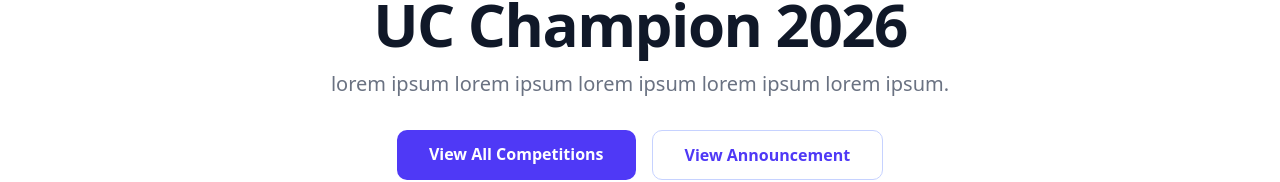
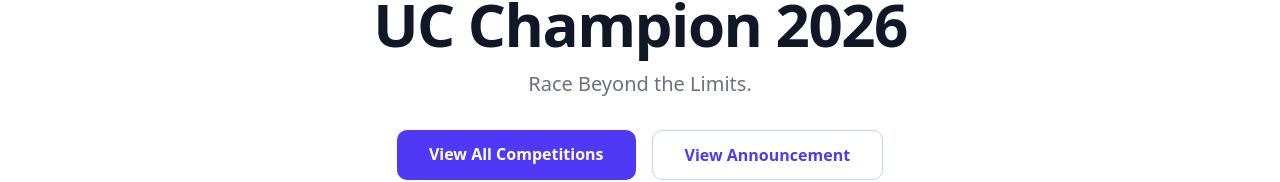
Before and after one commit to DkXenos/UC_Champions, a Next.js app: page / in a window 1280 px wide. Shown: the part 198-380 px from the top of the page. Built offline with nearby package versions, Linux system fonts and the light colour scheme.

Commit message:
fjbhdgvdknselwcfvfdrewfvgbcde

```diff
--- a/app/page.tsx
+++ b/app/page.tsx
@@ -11,7 +11,7 @@ export default function Home() {
             UC Champion 2026
           </h1>
           <p className="mt-4 max-w-2xl mx-auto text-lg md:text-xl text-gray-500">
-            lorem ipsum lorem ipsum lorem ipsum lorem ipsum lorem ipsum.
+            Race Beyond the Limits.
           </p>
           <div className="mt-8 flex justify-center gap-4">
             <Link
```
